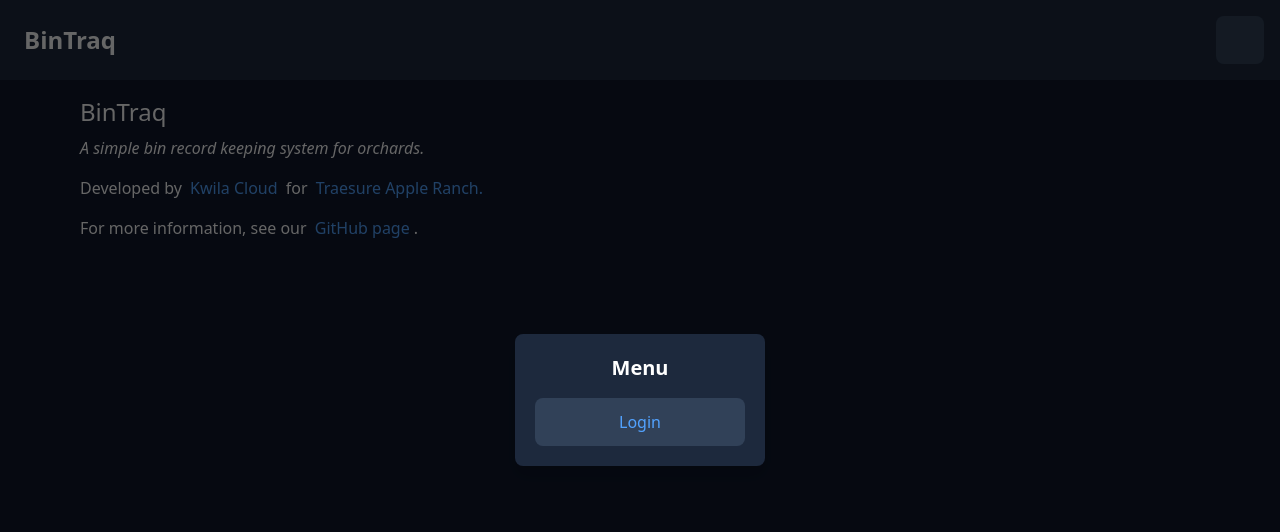
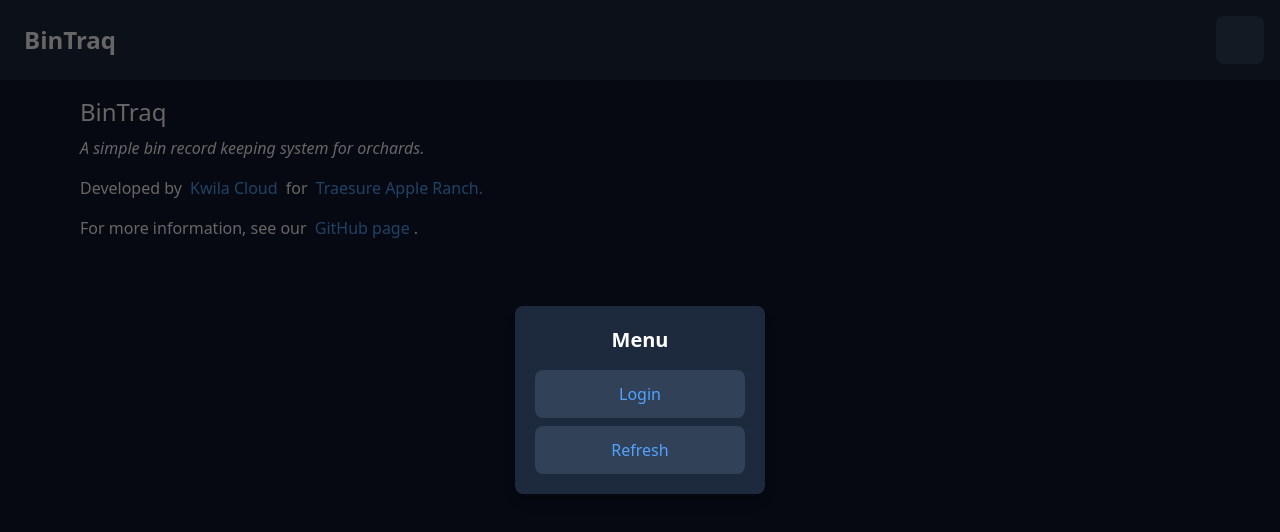
Before and after one commit to kwila-cloud/bintraq, a Vue app in the folder app/: page /about in a window 1280 px wide. Both pictures are taken after a click on the button 1240 px from the left and 40 px from the top of the page. Shown: the top 532 px of the page. Built offline with nearby package versions, Linux system fonts and the light colour scheme; no server answers; the database is empty; some icons are missing.

Commit message:
feat: improve things on iOS (#32)
* fix: disable full screen scrolling on ios

* feat: refresh button

* fix: space for ios home button

* fix: wrong element

```diff
--- a/app/index.html
+++ b/app/index.html
@@ -9,7 +9,7 @@
     <title>BinTraq</title>
   </head>
   <body class="text-white bg-slate-900 h-screen">
-    <div id="app" class="flex flex-col my-0 mx-auto h-full"></div>
+    <div id="app"></div>
     <script type="module" src="/src/main.ts"></script>
   </body>
 </html>
--- a/app/src/App.vue
+++ b/app/src/App.vue
@@ -19,7 +19,6 @@
 onMounted(() => {
   checkAuth()
 
-
   const {
     data: { subscription },
   } = supabase.auth.onAuthStateChange(() => {
@@ -38,6 +37,10 @@
 
 function toggleMenu() {
   showMenuModal.value = !showMenuModal.value
+}
+
+function refresh() {
+  window.location.reload()
 }
 </script>
 
@@ -78,6 +81,7 @@
       <button class="button-as-a" @click="signOut">Logout</button>
     </template>
     <RouterLink v-else to="/login">Login</RouterLink>
+    <button class="button-as-a" @click="refresh">Refresh</button>
   </MenuModal>
 </template>
 
@@ -118,14 +122,15 @@
 }
 
 .main-content {
-  min-height: calc(100vh - 184px);
-  max-height: calc(100vh - 184px);
+  min-height: calc(100vh - 188px);
+  max-height: calc(100vh - 188px);
   overflow: auto;
 }
 
 #bottom-nav {
   width: 100%;
-  padding: 10px;
+  padding: 16px;
+  padding-top: 8px;
   display: flex;
   justify-content: center;
   gap: 32px;
--- a/app/src/assets/main.css
+++ b/app/src/assets/main.css
@@ -1,4 +1,22 @@
 @import 'tailwindcss';
+
+html, body {
+  position: fixed;
+  overflow: hidden;
+  width: 100vw;
+  height: 100vh;
+}
+
+#app {
+  display: flex;
+  flex-direction: column;
+
+  width: 100vw;
+  height: 100vh;
+  overflow-y: scroll;
+  /* enables “momentum” (smooth) scrolling */
+  -webkit-overflow-scrolling: touch;
+}
 
 button {
   cursor: pointer;
```
